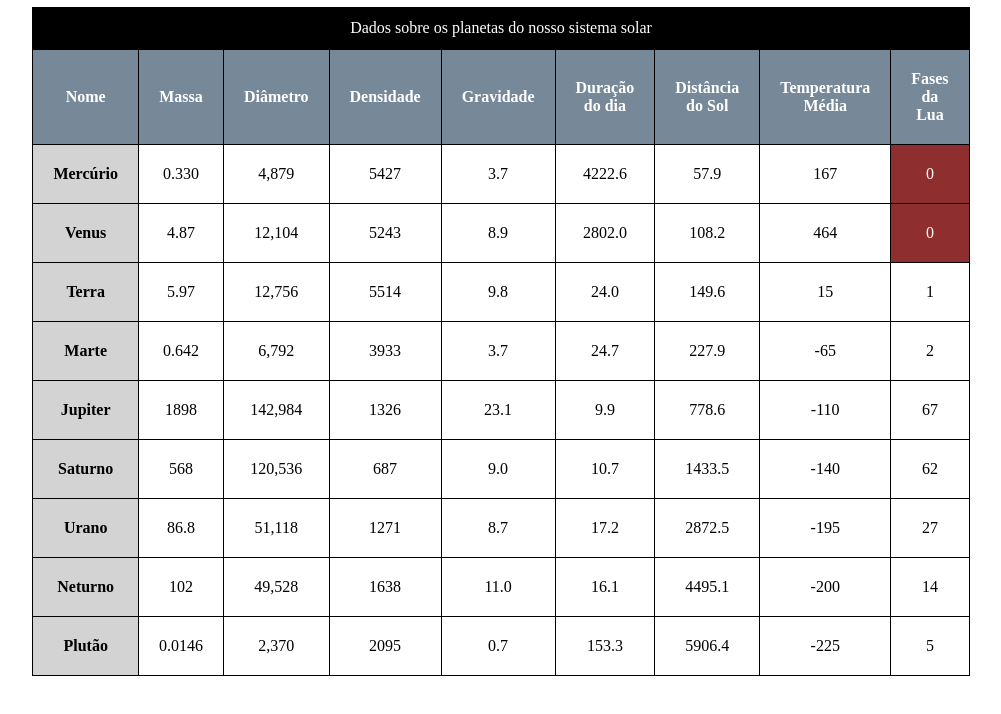
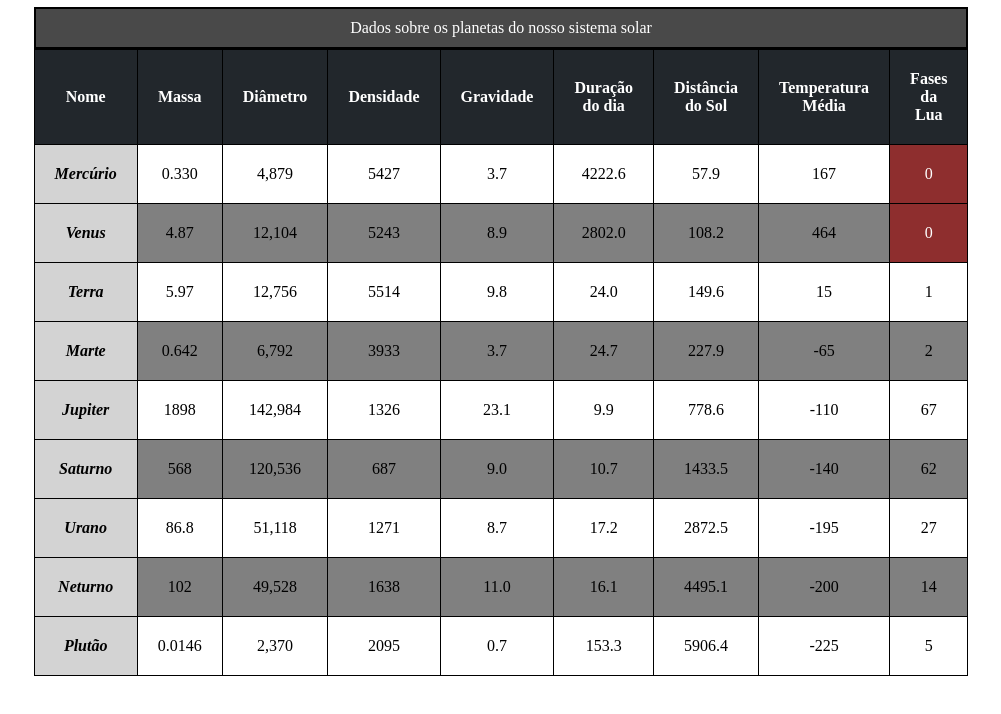
Before and after one commit to sbmatheuss/html-css, a plain HTML site: page Exercícios/Ex023/tabela003.html in a window 1280 px wide. Shown: the part 50-764 px from the top of the page, without its empty margins (139-1140 px from the left). Drawn offline with Linux system fonts and the light colour scheme.

Commit message:
adicionado o efeito zebrado e cabeçalho fixo

```diff
--- a/Exercícios/Ex023/tabela003.html
+++ b/Exercícios/Ex023/tabela003.html
@@ -16,13 +16,25 @@
       width: 400px;
       border-collapse: collapse;
       margin: auto;
+      position: relative;
     }
 
     caption {
       border: 2px solid black;
-      background-color: black;
+      background-color: rgba(0, 0, 0, 0.712);
       color: white;
       padding: 10px;
+    }
+
+    thead > tr > th {
+      position: sticky;
+      top: -1px;
+      background-color: rgba(0, 0, 0, 0.712);
+
+    }
+
+    tbody > tr:nth-child(even) {
+      background-color: gray;
     }
 
     td, th {
@@ -33,6 +45,8 @@
 
     .planetas {
       background-color: lightgrey;
+      font-style: italic;
+      font-weight: bold;
     }
 
     .titulos {
@@ -66,7 +80,7 @@
         </thead>
         <tbody>
           <tr>
-            <th class="planetas">Mercúrio</th>
+            <td class="planetas">Mercúrio</td>
             <td>0.330</td>
             <td>4,879</td>
             <td>5427</td>
@@ -78,7 +92,7 @@
           </tr>
 
           <tr>
-            <th class="planetas">Venus</th>
+            <td class="planetas">Venus</td>
             <td>4.87</td>
             <td>12,104</td>
             <td>5243</td>
@@ -90,7 +104,7 @@
           </tr>
 
           <tr>
-            <th class="planetas">Terra</th>
+            <td class="planetas">Terra</td>
             <td>5.97</td>
             <td>12,756</td>
             <td>5514</td>
@@ -102,7 +116,7 @@
           </tr>
 
           <tr>
-            <th class="planetas">Marte</th>
+            <td class="planetas">Marte</td>
             <td>0.642</td>
             <td>6,792</td>
             <td>3933</td>
@@ -114,7 +128,7 @@
           </tr>
 
           <tr>
-            <th class="planetas">Jupiter</th>
+            <td class="planetas">Jupiter</td>
             <td>1898</td>
             <td>142,984</td>
             <td>1326</td>
@@ -126,7 +140,7 @@
           </tr>
 
           <tr>
-            <th class="planetas">Saturno</th>
+            <td class="planetas">Saturno</td>
             <td>568</td>
             <td>120,536</td>
             <td>687</td>
@@ -138,7 +152,7 @@
           </tr>
 
           <tr>
-            <th class="planetas">Urano</th>
+            <td class="planetas">Urano</td>
             <td>86.8</td>
             <td>51,118</td>
             <td>1271</td>
@@ -150,7 +164,7 @@
           </tr>
 
           <tr>
-            <th class="planetas">Neturno</th>
+            <td class="planetas">Neturno</td>
             <td>102</td>
             <td>49,528</td>
             <td>1638</td>
@@ -162,7 +176,7 @@
           </tr>
 
           <tr>
-            <th class="planetas">Plutão</th>
+            <td class="planetas">Plutão</td>
             <td>0.0146</td>
             <td>2,370</td>
             <td>2095</td>
```
